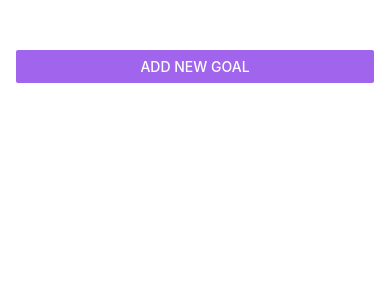
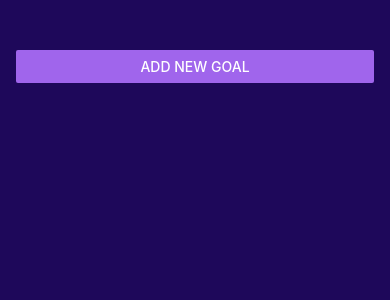
Before and after one commit to MeeraCho/react-native-projects, a React Native app in the folder RNCourse/: screen / in a window 390 px wide. Shown: the top 300 px of the page. Built offline with nearby package versions, Linux system fonts and the light colour scheme.

Commit message:
updated background color in App.js

```diff
--- a/RNCourse/App.js
+++ b/RNCourse/App.js
@@ -73,6 +73,7 @@ const styles = StyleSheet.create({
     flex: 1,
     paddingTop: 50,
     paddingHorizontal: 16,
+    backgroundColor: '#1e085a'
   },
   goalsContainer: {
     flex: 5,
```
Also changed, not shown: RNCourse/assets/splash.png (added).
